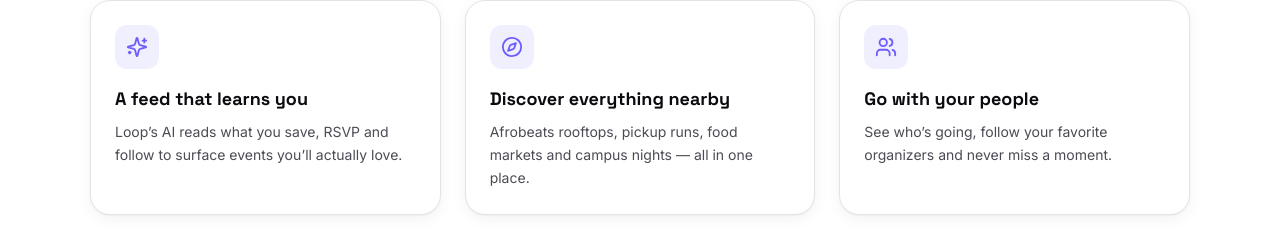
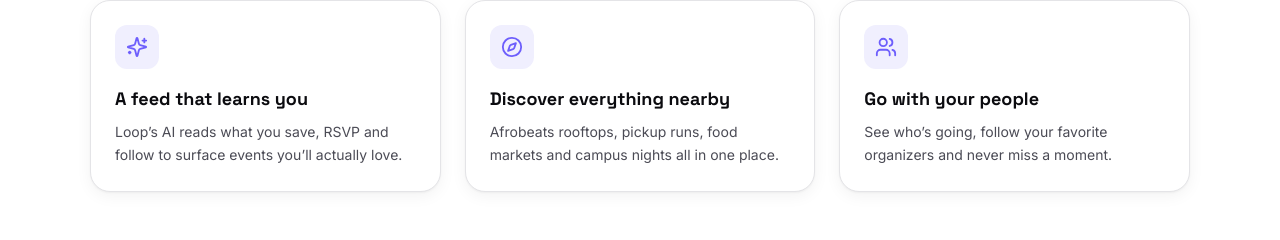
Before and after one commit to enforcers-project/loop, a React (Vite) app in the folder frontend/: page / in a window 1280 px wide. Shown: the part 1208-1448 px from the top of the page. Built offline with nearby package versions, Linux system fonts and the light colour scheme; no server answers.

Commit message:
remove dash from landing page

```diff
--- a/frontend/src/screens/Landing.jsx
+++ b/frontend/src/screens/Landing.jsx
@@ -43,7 +43,7 @@ const VALUE_PROPS = [
   {
     icon: Compass,
     title: 'Discover everything nearby',
-    body: 'Afrobeats rooftops, pickup runs, food markets and campus nights — all in one place.',
+    body: 'Afrobeats rooftops, pickup runs, food markets and campus nights all in one place.',
   },
   {
     icon: Users,
```
